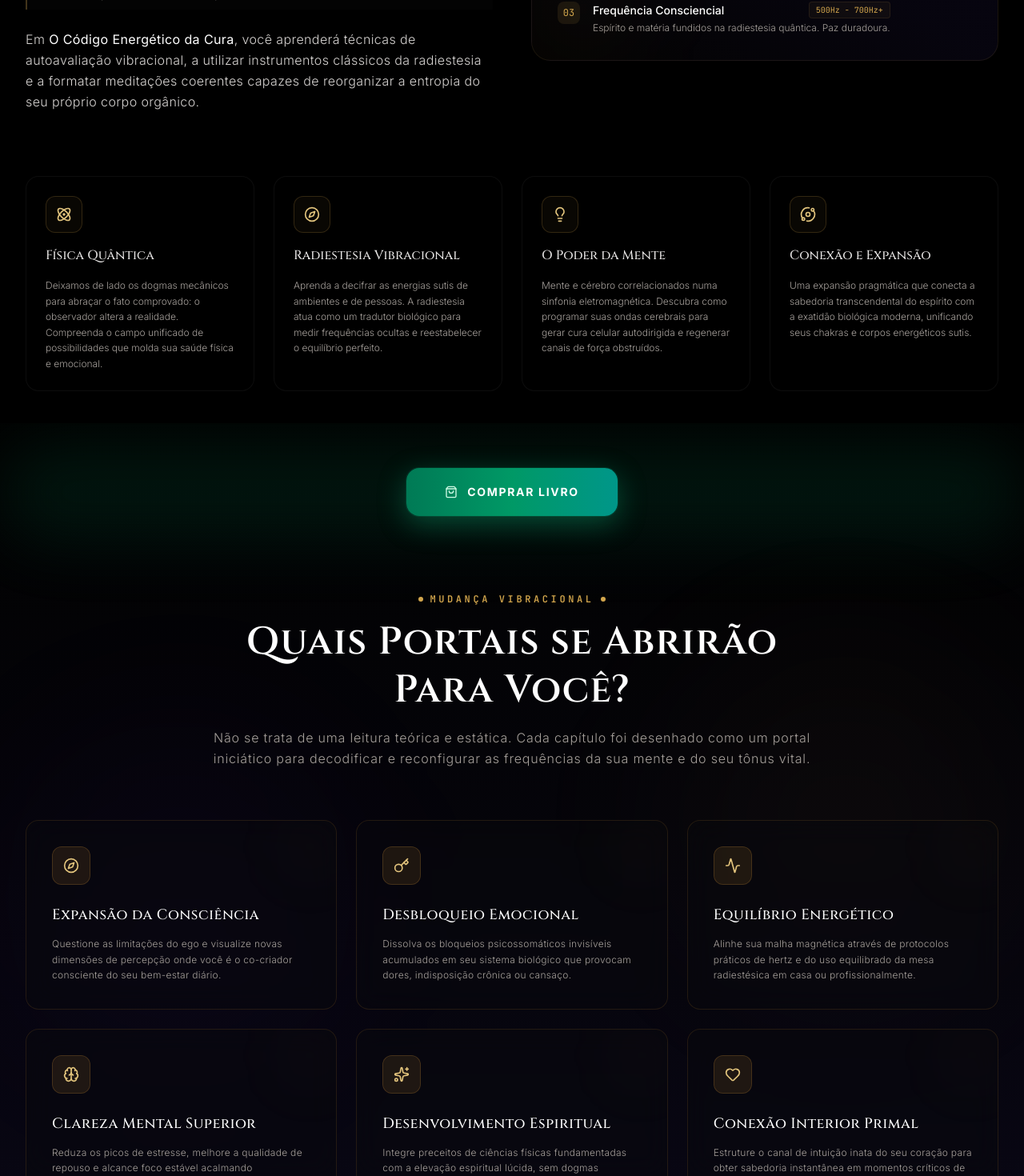
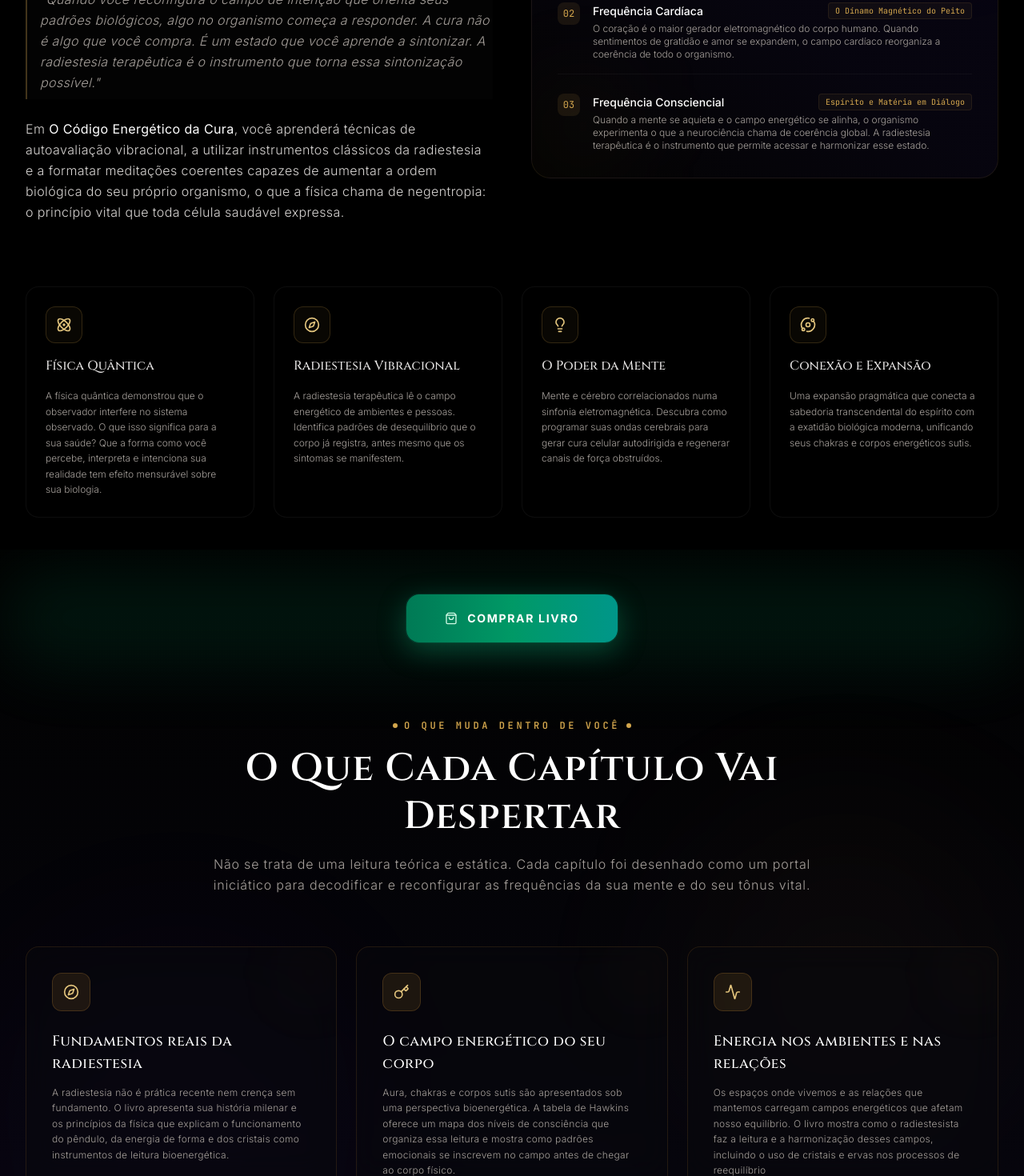
Before and after one commit to dudaalvs44-cyber/dudaalvs, a React (Vite) app: page / in a window 1280 px wide. Shown: the part 1330-2800 px from the top of the page at 80% size. Built offline with nearby package versions, Linux system fonts and the light colour scheme.

Commit message:
refactor: update content and messaging
Refined copy across landing page sections to improve clarity and engagement, updated testimonial author details, and added specific bonus title to the checkout section.

```diff
--- a/src/components/AboutBook.tsx
+++ b/src/components/AboutBook.tsx
@@ -6,12 +6,12 @@ export default function AboutBook() {
     {
       icon: Atom,
       title: "Física Quântica",
-      desc: "Deixamos de lado os dogmas mecânicos para abraçar o fato comprovado: o observador altera a realidade. Compreenda o campo unificado de possibilidades que molda sua saúde física e emocional.",
+      desc: "A física quântica demonstrou que o observador interfere no sistema observado. O que isso significa para a sua saúde? Que a forma como você percebe, interpreta e intenciona sua realidade tem efeito mensurável sobre sua biologia.",
     },
     {
       icon: Compass,
       title: "Radiestesia Vibracional",
-      desc: "Aprenda a decifrar as energias sutis de ambientes e de pessoas. A radiestesia atua como um tradutor biológico para medir frequências ocultas e reestabelecer o equilíbrio perfeito.",
+      desc: "A radiestesia terapêutica lê o campo energético de ambientes e pessoas. Identifica padrões de desequilíbrio que o corpo já registra, antes mesmo que os sintomas se manifestem.",
     },
     {
       icon: Lightbulb,
@@ -43,7 +43,7 @@ export default function AboutBook() {
           </div>
 
           <h2 className="font-display text-3xl sm:text-4xl md:text-5xl font-semibold tracking-wide text-white leading-tight">
-            A Fusão Inevitável de Duas Grandes Eras
+            O Que a Sua Biologia Já Sabe — E a Sua Mente Ainda Não Ouviu
           </h2>
 
           <p className="font-sans text-stone-400 text-sm sm:text-base leading-relaxed tracking-wider font-light">
@@ -65,11 +65,11 @@ export default function AboutBook() {
             </p>
 
             <p className="border-l-2 border-gold-400/30 pl-4 py-2 italic text-stone-400 bg-white/[0.01]">
-              "Quando você altera o spin dos seus átomos pelo poder da intenção e do alinhamento radiestésico, a biologia obedece. A cura não é algo que você compra, é um estado que você sintoniza."
+              "Quando você reconfigura o campo de intenção que orienta seus padrões biológicos, algo no organismo começa a responder. A cura não é algo que você compra. É um estado que você aprende a sintonizar. A radiestesia terapêutica é o instrumento que torna essa sintonização possível."
             </p>
 
             <p>
-              Em <strong className="text-white font-normal">O Código Energético da Cura</strong>, você aprenderá técnicas de autoavaliação vibracional, a utilizar instrumentos clássicos da radiestesia e a formatar meditações coerentes capazes de reorganizar a entropia do seu próprio corpo orgânico.
+              Em <strong className="text-white font-normal">O Código Energético da Cura</strong>, você aprenderá técnicas de autoavaliação vibracional, a utilizar instrumentos clássicos da radiestesia e a formatar meditações coerentes capazes de aumentar a ordem biológica do seu próprio organismo, o que a física chama de negentropia: o princípio vital que toda célula saudável expressa.
             </p>
           </div>
 
@@ -83,9 +83,9 @@ export default function AboutBook() {
 
             <div className="space-y-6">
               {[
-                { lvl: "Frequência Mental", freq: "80Hz - 250Hz", text: "Coerência dos pensamentos e cancelamento de crenças cristalizadas." },
-                { lvl: "Frequência Cardíaca", freq: "350Hz - 500Hz", text: "O dínamo magnético do peito. Expansão do sentimento e gratidão ativa." },
-                { lvl: "Frequência Consciencial", freq: "500Hz - 700Hz+", text: "Espírito e matéria fundidos na radiestesia quântica. Paz duradoura." }
+                { lvl: "Frequência Mental", freq: "Coerência dos Pensamentos", text: "Quando padrões de crença cristalizados se dissolvem, o cérebro migra dos ritmos acelerados de Beta para os estados de Alfa e Theta, o território fértil da intuição e da cura profunda." },
+                { lvl: "Frequência Cardíaca", freq: "O Dínamo Magnético do Peito", text: "O coração é o maior gerador eletromagnético do corpo humano. Quando sentimentos de gratidão e amor se expandem, o campo cardíaco reorganiza a coerência de todo o organismo." },
+                { lvl: "Frequência Consciencial", freq: "Espírito e Matéria em Diálogo", text: "Quando a mente se aquieta e o campo energético se alinha, o organismo experimenta o que a neurociência chama de coerência global. A radiestesia terapêutica é o instrumento que permite acessar e harmonizar esse estado." }
               ].map((item, idx) => (
                 <div key={idx} className="flex gap-4 items-start pb-4 border-b border-white/[0.04] last:border-0 last:pb-0">
                   <div className="font-mono text-xs text-gold-400 bg-gold-400/10 h-7 w-7 rounded-lg flex items-center justify-center shrink-0">
--- a/src/components/CheckoutSection.tsx
+++ b/src/components/CheckoutSection.tsx
@@ -76,7 +76,7 @@ export default function CheckoutSection() {
           </h2>
 
           <p className="font-sans text-stone-400 text-sm sm:text-base leading-relaxed tracking-wider font-light">
-            Invista na sua expansão energética. Plataforma de checkout blindada e segura.
+            Seu pedido é realizado com total segurança. Em poucos dias, o livro chega até você junto com o bônus exclusivo.
           </p>
         </div>
 
@@ -183,12 +183,12 @@ export default function CheckoutSection() {
                       Bônus exclusivo após compra
                     </span>
                   </div>
-                  <h4 className="text-xs sm:text-sm font-semibold text-white tracking-wide whitespace-nowrap">
-                    Desligue sua mente em 10 minutos
+                  <h4 className="text-xs sm:text-sm font-semibold text-white tracking-wide">
+                    Meditação de Reconfiguração Noturna
                   </h4>
-                  <span className="text-[10px] sm:text-xs font-mono font-bold text-[#fbbf24] block whitespace-nowrap uppercase tracking-wider">
-                    Meditação para dormir de verdade
-                  </span>
+                  <p className="text-[11px] text-gold-400 font-light leading-relaxed">
+                    Libere o que o dia acumulou no seu campo energético e entre em sono regenerador.
+                  </p>
                   <p className="text-[11px] text-stone-400 leading-relaxed font-light pt-1">
                     Liberado automaticamente por e-mail após a confirmação da compra.
                   </p>
--- a/src/components/Footer.tsx
+++ b/src/components/Footer.tsx
@@ -17,7 +17,7 @@ export default function Footer() {
         <div className="max-w-xl space-y-3">
           <div className="flex items-center justify-center gap-1.5 text-gold-400">
             <Sparkles size={14} className="animate-spin-slow" />
-            <span className="text-[10px] font-mono uppercase tracking-[0.2em]">SINTONIA INICIÁTICA</span>
+            <span className="text-[10px] font-mono uppercase tracking-[0.2em]">VIVIANE MIRANDA</span>
             <Sparkles size={14} className="animate-spin-slow" />
           </div>
 
--- a/src/components/Testimonials.tsx
+++ b/src/components/Testimonials.tsx
@@ -7,24 +7,24 @@ export default function Testimonials() {
   const testimonials: Testimonial[] = [
     {
       id: "1",
-      author: "",
-      role: "",
+      author: "G.R.",
+      role: "Belo Horizonte, atendimento individual de alinhamento e divórcio energético",
       text: "Queria agradecer do fundo do meu coração por esse período que me ajudou com o tratamento energético.\nParece que eu estava em uma poeira de coisas que me cobriam e você veio, fez sua leitura e me deu uma chave pra que eu colocasse cada coisa no seu lugar. Acho que é muito difícil explicar isso pra quem não fez, pra quem não conhece. Mas, juntar a terapia com a sua leitura foi uma das coisas mais potentes que já vivenciei. Foi como trazer o meu eu de volta, como se o que tivesse perdido fosse encontrado.\nNunca vou saber descrever como foi viver essa experiência. Muito obrigada!\nIsso foi fundamental pra que eu conseguisse entrar em uma nova fase da minha vida.",
       rating: 5,
       avatar: "",
     },
     {
       id: "2",
-      author: "",
-      role: "",
+      author: "V. Q.",
+      role: "Belo Horizonte, atendimento individual de alinhamento e divórcio energético",
       text: "Trabalho incrível com resultados surpreendentes. Mas uma dica: só procure o trabalho dela se estiver disposto(a) a ter sua vida transformada.",
       rating: 5,
       avatar: "",
     },
     {
       id: "5",
-      author: "",
-      role: "",
+      author: "R.V.",
+      role: "Belo Horizonte, atendimento individual de alinhamento e divórcio energético",
       text: "Passando para te fazer um resumo das minhas mudanças após toda sua ajuda, orientação e carinho.\nNo âmbito pessoal, consegui me desvencilhar de pessoas que estavam me causando problemas, atrasos e pesos emocionais.\nNo âmbito financeiro, comecei a destravar meus ganhos e passei a enxergar minha empresa de forma mais próspera, com resultados reais.\nMeu relacionamento, que andava muito complexo, com brigas, entraves e desencontros, melhorou muito. Hoje, nosso dia a dia está mais leve, feliz, e estamos mais próximos e unidos.\nNo campo mental, consigo fazer planos com mais clareza, dormir melhor e sentir minha energia se renovando a cada dia.",
       rating: 5,
       avatar: "",
@@ -101,6 +101,22 @@ export default function Testimonials() {
                   “{activeTestimonial.text}”
                 </p>
 
+                {/* Author Info */}
+                {(activeTestimonial.author || activeTestimonial.role) && (
+                  <div className="pt-2 text-center">
+                    {activeTestimonial.author && (
+                      <h4 className="font-display text-sm sm:text-base font-semibold tracking-wide text-white">
+                        {activeTestimonial.author}
+                      </h4>
+                    )}
+                    {activeTestimonial.role && (
+                      <p className="font-sans text-[11px] sm:text-xs text-gold-400 mt-1 max-w-lg mx-auto opacity-90 font-light leading-relaxed">
+                        {activeTestimonial.role}
+                      </p>
+                    )}
+                  </div>
+                )}
+
               </div>
             </motion.div>
           </AnimatePresence>
--- a/src/components/WhyRead.tsx
+++ b/src/components/WhyRead.tsx
@@ -5,33 +5,33 @@ export default function WhyRead() {
   const benefits = [
     {
       icon: Compass,
-      title: "Expansão da Consciência",
-      desc: "Questione as limitações do ego e visualize novas dimensões de percepção onde você é o co-criador consciente do seu bem-estar diário.",
+      title: "Fundamentos reais da radiestesia",
+      desc: "A radiestesia não é prática recente nem crença sem fundamento. O livro apresenta sua história milenar e os princípios da física que explicam o funcionamento do pêndulo, da energia de forma e dos cristais como instrumentos de leitura bioenergética.",
     },
     {
       icon: Key,
-      title: "Desbloqueio Emocional",
-      desc: "Dissolva os bloqueios psicossomáticos invisíveis acumulados em seu sistema biológico que provocam dores, indisposição crônica ou cansaço.",
+      title: "O campo energético do seu corpo",
+      desc: "Aura, chakras e corpos sutis são apresentados sob uma perspectiva bioenergética. A tabela de Hawkins oferece um mapa dos níveis de consciência que organiza essa leitura e mostra como padrões emocionais se inscrevem no campo antes de chegar ao corpo físico.",
     },
     {
       icon: Activity,
-      title: "Equilíbrio Energético",
-      desc: "Alinhe sua malha magnética através de protocolos práticos de hertz e do uso equilibrado da mesa radiestésica em casa ou profissionalmente.",
+      title: "Energia nos ambientes e nas relações",
+      desc: "Os espaços onde vivemos e as relações que mantemos carregam campos energéticos que afetam nosso equilíbrio. O livro mostra como o radiestesista faz a leitura e a harmonização desses campos, incluindo o uso de cristais e ervas nos processos de reequilíbrio",
     },
     {
       icon: Brain,
-      title: "Clareza Mental Superior",
-      desc: "Reduza os picos de estresse, melhore a qualidade de repouso e alcance foco estável acalmando frequências cerebrais de Beta para Alfa.",
+      title: "Frequências sonoras e o corpo",
+      desc: "As frequências sonoras atuam sobre o organismo por mecanismos de ressonância que a física descreve e a biologia registra. O livro mostra como elas são usadas como ferramenta de harmonização energética e qual é o princípio que fundamenta essa atuação.",
     },
     {
       icon: Sparkles,
-      title: "Desenvolvimento Espiritual",
-      desc: "Integre preceitos de ciências físicas fundamentadas com a elevação espiritual lúcida, sem dogmas pesados, com leveza transcendental.",
+      title: "Espiritualidade, consciência e materialização",
+      desc: "O livro aborda espiritualidade, consciência e materialização de objetivos sem dogmas e sem contradição com o conhecimento científico. Uma leitura que amplia a percepção sem pedir que o leitor abandone o que já sabe.",
     },
     {
       icon: Heart,
-      title: "Conexão Interior Primal",
-      desc: "Estruture o canal de intuição inata do seu coração para obter sabedoria instantânea em momentos críticos de tomadas de decisões difíceis.",
+      title: "Práticas para aplicar em casa",
+      desc: "Cada capítulo termina com técnicas de autoavaliação e reequilíbrio que o leitor pode fazer sozinho, sem atendimento presencial. Os protocolos incluem uso de pêndulo, cristais, ervas e frequências sonoras, com orientações claras sobre cada etapa.",
     },
   ];
 
@@ -80,13 +80,13 @@ export default function WhyRead() {
           <div className="flex items-center justify-center gap-2">
             <span className="w-1.5 h-1.5 rounded-full bg-gold-400" />
             <span className="text-[10px] sm:text-xs font-mono tracking-[0.3em] text-gold-400 uppercase font-semibold">
-              MUDANÇA VIBRACIONAL
+              O QUE MUDA DENTRO DE VOCÊ
             </span>
             <span className="w-1.5 h-1.5 rounded-full bg-gold-400" />
           </div>
 
           <h2 className="font-display text-3xl sm:text-4xl md:text-5xl font-semibold tracking-wide text-white leading-tight">
-            Quais Portais se Abrirão Para Você?
+            O Que Cada Capítulo Vai Despertar
           </h2>
 
           <p className="font-sans text-stone-400 text-sm sm:text-base leading-relaxed tracking-wider font-light">
```
